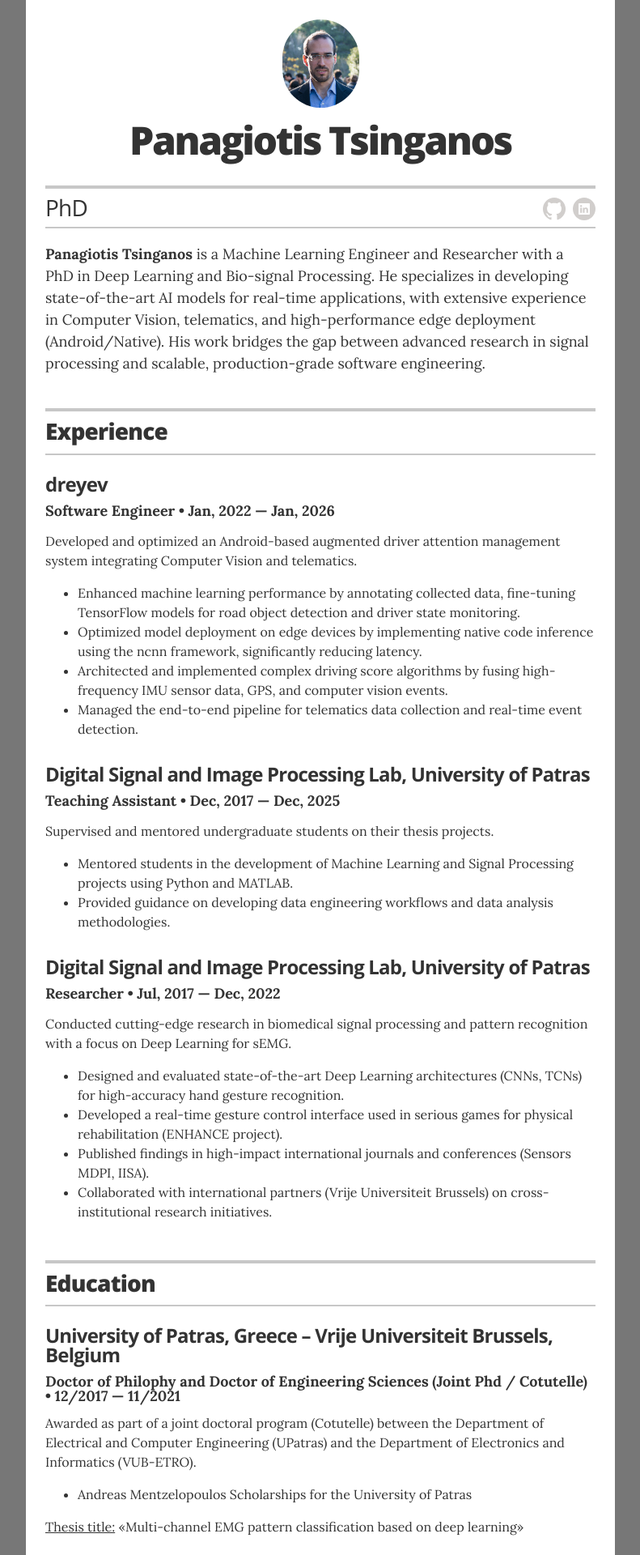
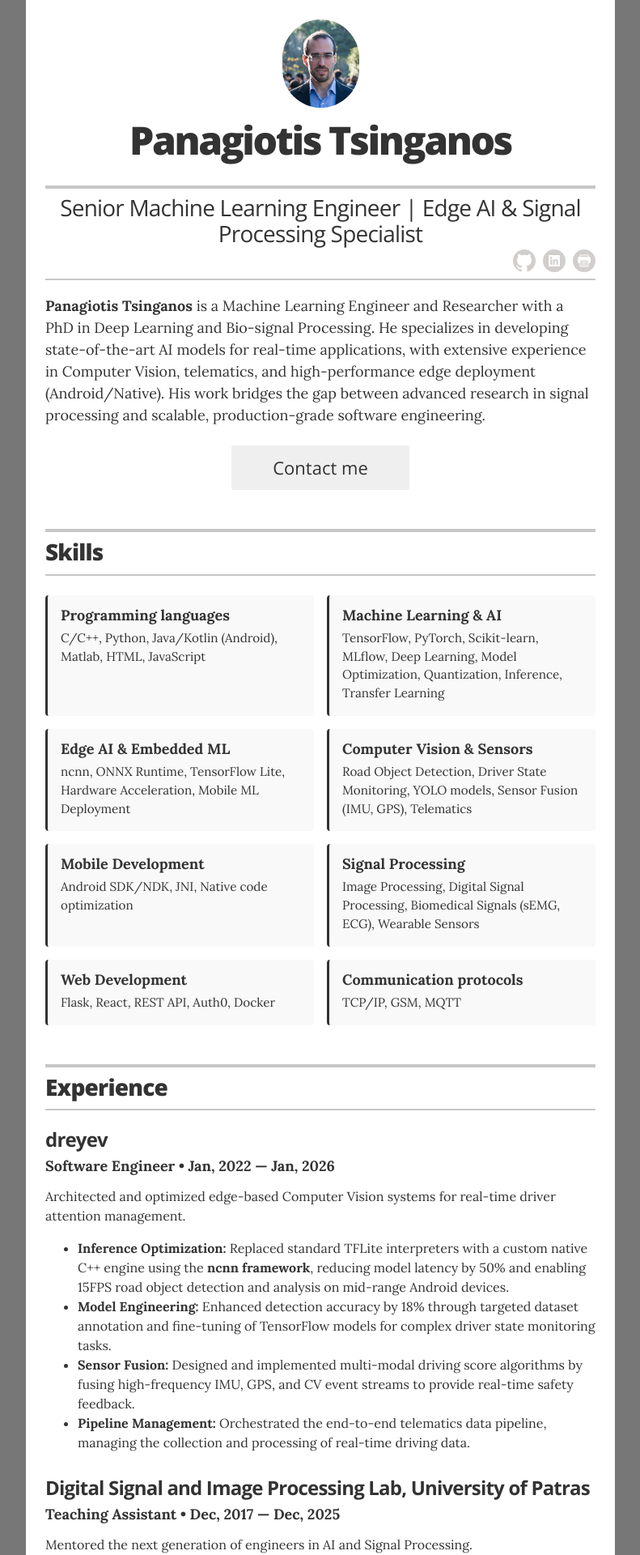
Before and after one commit to ptsinganos/ptsinganos.github.io, a Jekyll site: the page built from index.html, in a window 1280 px wide. Shown: the top 1920 px of the page at 81% size, without its empty margins (244-1035 px from the left). Built offline with Jekyll 4.4.1, drawn with Linux system fonts in a browser that asks for light colours; some of the changed text lies outside the part shown.

Commit message:
Improve UX

```diff
--- a/_config.yml
+++ b/_config.yml
@@ -11,10 +11,10 @@ sass:
 # Resume settings
 resume_avatar:                  "true"
 resume_name:                    "Panagiotis Tsinganos"
-resume_title:                   "PhD"
+resume_title:                   "Senior Machine Learning Engineer | Edge AI & Signal Processing Specialist"
 
 # used for the contact button in _layouts/resume.html
-resume_contact_email:           "panagiotis.tsinganos@upnet.gr"
+resume_contact_email:           "tsinganospanagiotis@gmail.com"
 
 # the next two items are used for schema itemprops in _layouts/resume.html
 resume_contact_telephone:       ""
--- a/_data/experience.yml
+++ b/_data/experience.yml
@@ -3,29 +3,29 @@
   position: Software Engineer
   duration: Jan, 2022 &mdash; Jan, 2026
   summary: |
-    Developed and optimized an Android-based augmented driver attention management system integrating Computer Vision and telematics.
+    Architected and optimized edge-based Computer Vision systems for real-time driver attention management.
 
-    - Enhanced machine learning performance by annotating collected data, fine-tuning TensorFlow models for road object detection and driver state monitoring.
-    - Optimized model deployment on edge devices by implementing native code inference using the ncnn framework, significantly reducing latency.
-    - Architected and implemented complex driving score algorithms by fusing high-frequency IMU sensor data, GPS, and computer vision events.
-    - Managed the end-to-end pipeline for telematics data collection and real-time event detection.
+    - **Inference Optimization:** Replaced standard TFLite interpreters with a custom native C++ engine using the **ncnn framework**, reducing model latency by 50% and enabling 15FPS road object detection and analysis on mid-range Android devices.
+    - **Model Engineering:** Enhanced detection accuracy by 18% through targeted dataset annotation and fine-tuning of TensorFlow models for complex driver state monitoring tasks.
+    - **Sensor Fusion:** Designed and implemented multi-modal driving score algorithms by fusing high-frequency IMU, GPS, and CV event streams to provide real-time safety feedback.
+    - **Pipeline Management:** Orchestrated the end-to-end telematics data pipeline, managing the collection and processing of real-time driving data.
 
 - company: Digital Signal and Image Processing Lab, University of Patras
   position: Teaching Assistant
   duration: Dec, 2017 &mdash; Dec, 2025
   summary: |
-    Supervised and mentored undergraduate students on their thesis projects.
+    Mentored the next generation of engineers in AI and Signal Processing.
 
-    - Mentored students in the development of Machine Learning and Signal Processing projects using Python and MATLAB.
-    - Provided guidance on developing data engineering workflows and data analysis methodologies.
+    - **Student Mentorship:** Supervised 10+ undergraduate theses, leading to 5 published conference papers and successful industry placements for students.
+    - **Curriculum Guidance:** Developed and taught hands-on labs for Machine Learning and Digital Signal Processing using Python and MATLAB, improving student project completion rates.
 
 - company: Digital Signal and Image Processing Lab, University of Patras
   position: Researcher
   duration: Jul, 2017 &mdash; Dec, 2022
   summary: |
-    Conducted cutting-edge research in biomedical signal processing and pattern recognition with a focus on Deep Learning for sEMG.
+    Lead researcher on Deep Learning for biomedical signal processing and pattern recognition.
 
-    - Designed and evaluated state-of-the-art Deep Learning architectures (CNNs, TCNs) for high-accuracy hand gesture recognition.
-    - Developed a real-time gesture control interface used in serious games for physical rehabilitation (ENHANCE project).
-    - Published findings in high-impact international journals and conferences (Sensors MDPI, IISA).
-    - Collaborated with international partners (Vrije Universiteit Brussels) on cross-institutional research initiatives.
+    - **Hand Gesture Recognition:** Developed novel **Temporal Convolutional Network (TCN)** architectures in Tensorflow, achieving 90% classification accuracy in descriminating between 53 classes.
+    - **Real-time Rehabilitation:** Engineered a low-latency gesture control interface (sub-100ms) for the ENHANCE project, directly improving user engagement in clinical trials.
+    - **Academic Impact:** Published 5+ peer-reviewed papers in high-impact journals (Sensors MDPI) and presented at international conferences (IISA).
+    - **International Collaboration:** Successfully coordinated research initiatives with Vrije Universiteit Brussels, resulting in a joint PhD (Cotutelle) and shared datasets.
--- a/_includes/icon-links.html
+++ b/_includes/icon-links.html
@@ -44,5 +44,8 @@
   <li class="icon-link-item"><a href="{{ site.resume_social_links.resume_website_url }}" class="icon-link" itemprop="url">{% include icons/icon-website.html %}</a></li>
   {% endif %}
 
+  <!-- Print link -->
+  <li class="icon-link-item"><a href="javascript:window.print()" class="icon-link" title="Print/Download PDF">{% include icons/icon-print.html %}</a></li>
+
 </ul>
 {% endif %}
--- a/_layouts/resume.html
+++ b/_layouts/resume.html
@@ -39,14 +39,33 @@
           {{ site.resume_header_intro }}
         </div>
 
-        <!-- {% if site.resume_looking_for_work == 'yes' %}
+        {% if site.resume_looking_for_work == 'yes' %}
         <a href="mailto:{{ site.resume_contact_email }}" class="contact-button no-print" itemprop="email">Contact me</a>
         {% elsif site.resume_looking_for_work == 'no' %}
         <a class="contact-button not-looking no-print">I'm not looking for work right now.</a>
-        {% else %}
-        {% endif %} -->
+        {% endif %}
 
       </header>
+
+      {% if site.resume_section_skills %}
+      <!-- begin Skills -->
+      <section class="content-section">
+
+        <header class="section-header">
+          <h2>Skills</h2>
+        </header>
+        <div class="resume-item-grid">
+        {% for skill in site.data.skills %}
+        <div class="resume-item">
+          <h4 class="resume-item-details">{{ skill.skill }}</h4>
+          <p class="resume-item-copy">{{ skill.description }}</p>
+        </div>
+        {% endfor %}
+        </div>
+
+      </section>
+      <!-- end Skills -->
+      {% endif %}
 
       {% if site.resume_section_experience %}
       <!-- begin Experience -->
@@ -165,24 +184,6 @@
       <!-- end Projects -->
       {% endif %}
 
-      {% if site.resume_section_skills %}
-      <!-- begin Skills -->
-      <section class="content-section">
-
-        <header class="section-header">
-          <h2>Skills</h2>
-        </header>
-        {% for skill in site.data.skills %}
-        <div class="resume-item">
-          <h4 class="resume-item-details">{{ skill.skill }}</h4>
-          <p class="resume-item-copy">{{ skill.description }}</p>
-        </div>
-        {% endfor %}
-
-      </section>
-      <!-- end Skills -->
-      {% endif %}
-
       {% if site.resume_section_recognition %}
       <!-- begin Recognition -->
       <section class="content-section">
--- a/_sass/_resume.scss
+++ b/_sass/_resume.scss
@@ -174,6 +174,34 @@
   .resume-item-copy { margin: .75rem 0 0; }
 }
 
+.resume-item-grid {
+  display: grid;
+  grid-template-columns: 1fr;
+  gap: 1rem;
+
+  @include media_larger_than_mobile {
+    grid-template-columns: repeat(2, 1fr);
+  }
+
+  .resume-item {
+    margin-bottom: 0 !important;
+    padding: 1rem;
+    background: #f9f9f9;
+    border-radius: 4px;
+    border-left: 3px solid #333;
+
+    .resume-item-details {
+      margin-bottom: 0.5rem;
+      font-weight: 700;
+    }
+
+    .resume-item-copy {
+      margin-top: 0;
+      font-size: 0.95rem;
+    }
+  }
+}
+
 // footer styles
 
 .page-footer {
```
